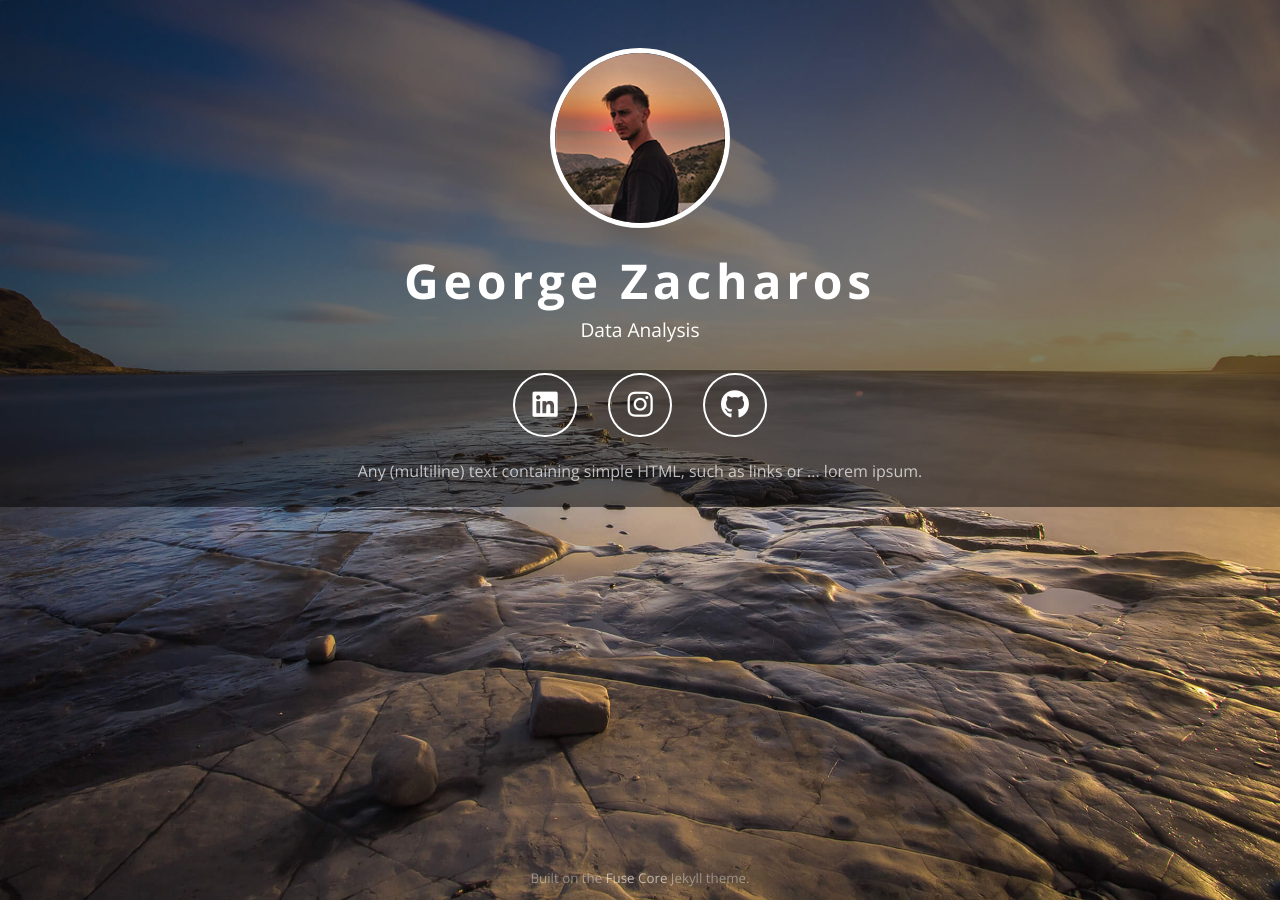
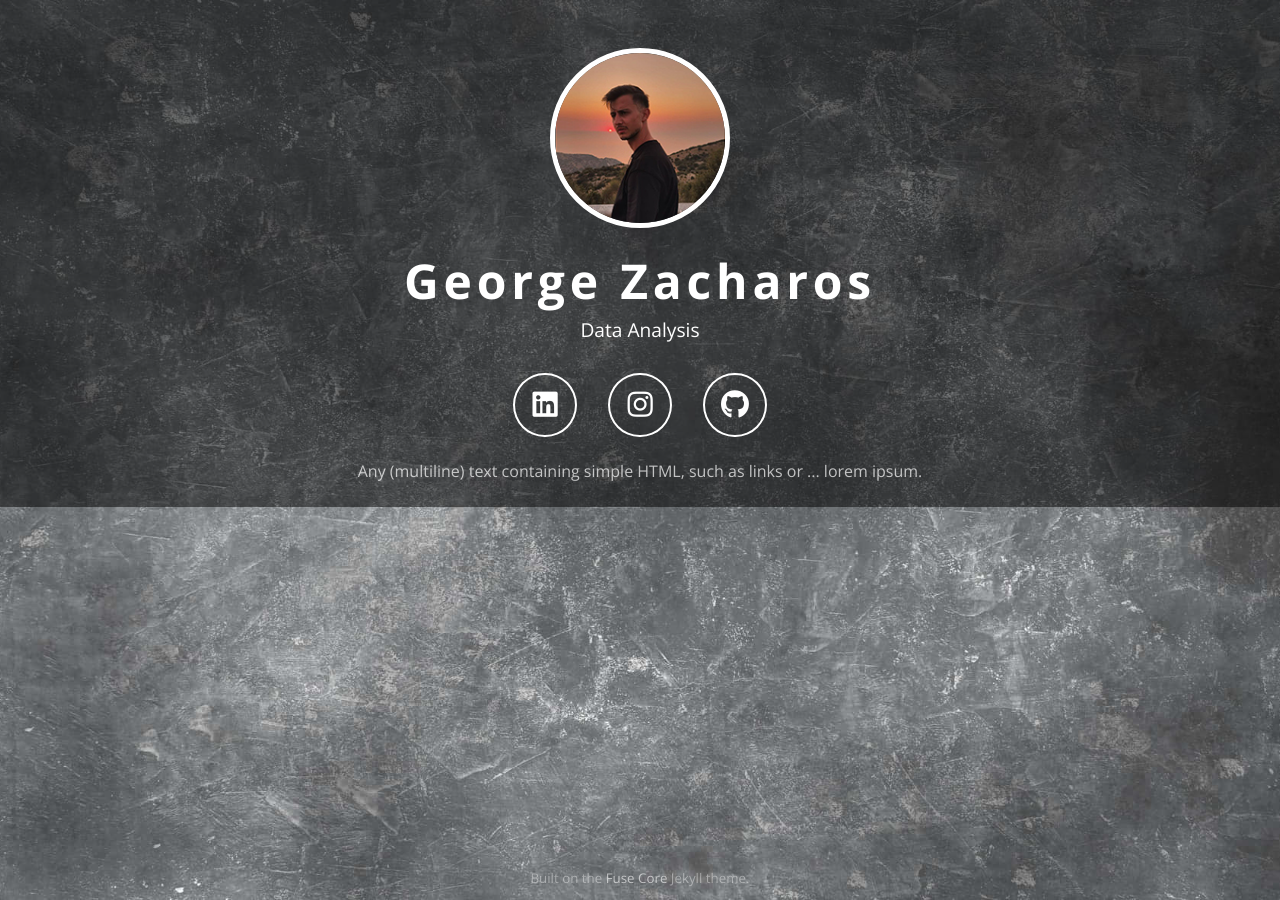
Before and after one commit to GeorgeZacharos/PROFILE, a Jekyll site: the page built from index.html, in a window 1280 px wide. Built offline with Jekyll 4.4.1, drawn with Linux system fonts in a browser that asks for light colours; comment, search, counter and statistics services are not loaded.

Commit message:
sdadAASasaaaA

```diff
--- a/css/theme.scss
+++ b/css/theme.scss
@@ -16,7 +16,7 @@
 }
 
 .fullscreen-background {
-    background: url("../images/background.jpg") no-repeat center center fixed;
+    background: url("../background.jpg") no-repeat center center fixed;
     -webkit-background-size: cover;
     -moz-background-size: cover;
     -o-background-size: cover;
```
